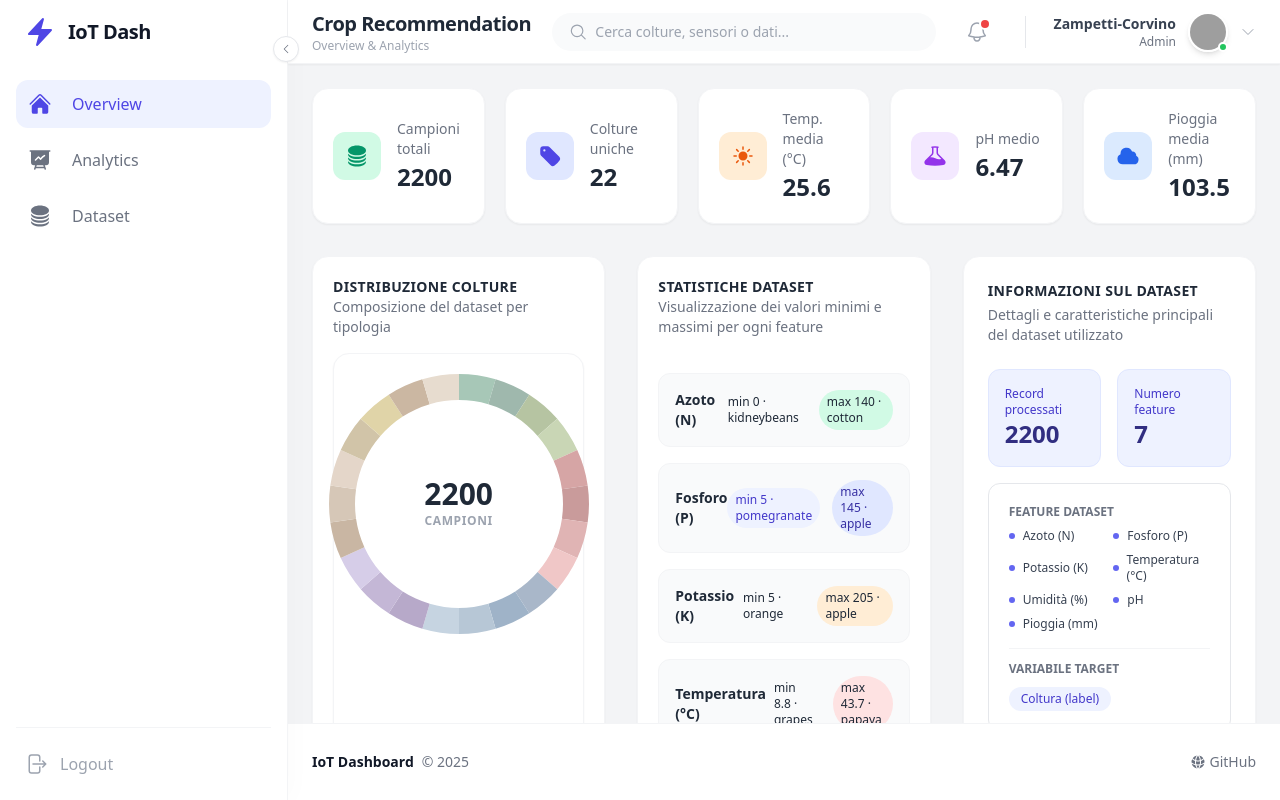
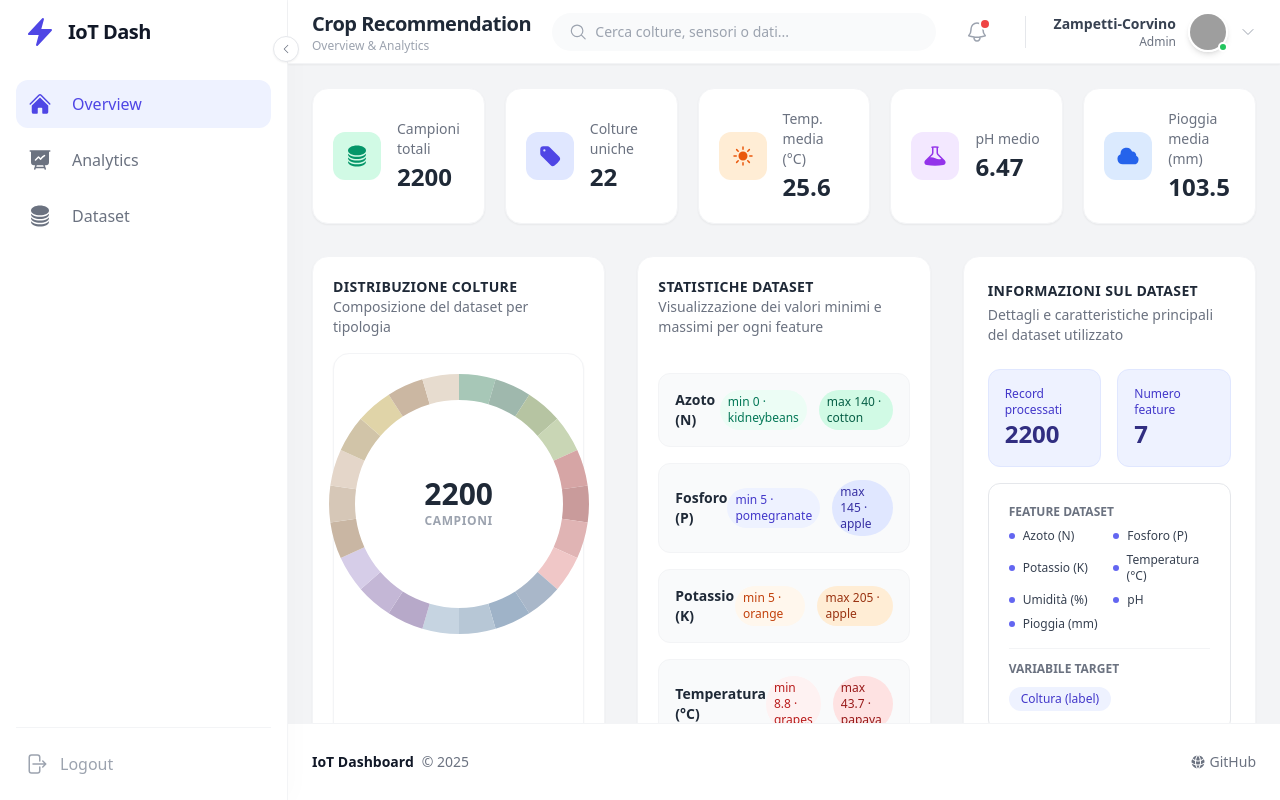
Before and after one commit to gyozamp/Crop-Recommandation-Dashboard, a React (Vite) app: page / in a window 1280 px wide. Built offline with nearby package versions, Linux system fonts and the light colour scheme; grey boxes are pictures that could not be loaded.

Commit message:
Modified Dashboard

```diff
--- a/src/pages/Dashboard.tsx
+++ b/src/pages/Dashboard.tsx
@@ -216,6 +216,40 @@ export default function Dashboard() {
     ]
     : [];
 
+  type BadgeColor = "emerald" | "indigo" | "orange" | "red" | "blue" | "purple" | "cyan";
+
+  const BADGE_COLORS: Record<BadgeColor, { min: string; max: string }> = {
+    emerald: {
+      min: "px-2 py-1 rounded-full bg-emerald-50 text-emerald-700 font-medium",
+      max: "px-2 py-1 rounded-full bg-emerald-100 text-emerald-800 font-medium",
+    },
+    indigo: {
+      min: "px-2 py-1 rounded-full bg-indigo-50 text-indigo-700 font-medium",
+      max: "px-2 py-1 rounded-full bg-indigo-100 text-indigo-800 font-medium",
+    },
+    orange: {
+      min: "px-2 py-1 rounded-full bg-orange-50 text-orange-700 font-medium",
+      max: "px-2 py-1 rounded-full bg-orange-100 text-orange-800 font-medium",
+    },
+    red: {
+      min: "px-2 py-1 rounded-full bg-red-50 text-red-700 font-medium",
+      max: "px-2 py-1 rounded-full bg-red-100 text-red-800 font-medium",
+    },
+    blue: {
+      min: "px-2 py-1 rounded-full bg-blue-50 text-blue-700 font-medium",
+      max: "px-2 py-1 rounded-full bg-blue-100 text-blue-800 font-medium",
+    },
+    purple: {
+      min: "px-2 py-1 rounded-full bg-purple-50 text-purple-700 font-medium",
+      max: "px-2 py-1 rounded-full bg-purple-100 text-purple-800 font-medium",
+    },
+    cyan: {
+      min: "px-2 py-1 rounded-full bg-cyan-50 text-cyan-700 font-medium",
+      max: "px-2 py-1 rounded-full bg-cyan-100 text-cyan-800 font-medium",
+    },
+  };
+
+
   return (
     <>
       {/* 1. KPI Cards */}
@@ -306,10 +340,10 @@ export default function Dashboard() {
                 </span>
 
                 <div className="flex items-center gap-3 text-xs">
-                  <span className={`px-2 py-1 rounded-full bg-${item.color}-50 text-${item.color}-700 font-medium`}>
+                  <span className={BADGE_COLORS[item.color].min}>
                     min {item.min.value} · {item.min.label}
                   </span>
-                  <span className={`px-2 py-1 rounded-full bg-${item.color}-100 text-${item.color}-800 font-medium`}>
+                  <span className={BADGE_COLORS[item.color].max}>
                     max {item.max.value} · {item.max.label}
                   </span>
                 </div>
@@ -317,6 +351,7 @@ export default function Dashboard() {
             ))}
           </div>
         </div>
+
         {/* B. Filtri */}
         <div className="flex flex-col h-full">
           <FilterPanel title="Informazioni sul Dataset" subtitle="Dettagli e caratteristiche principali del dataset utilizzato" className="flex flex-col h-full">
```
